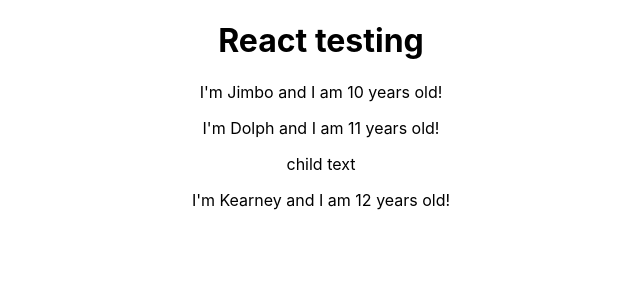
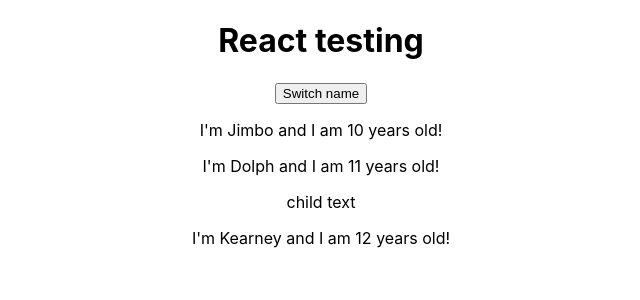
Before and after one commit to prupke2/react-practice, a React (Create React App) app: page / in a window 1280 px wide. Shown: the top 300 px of the page, without its empty margins (319-959 px from the left). Built offline with nearby package versions, Linux system fonts and the light colour scheme.

Commit message:
Change App.js to use a class in order to add state

```diff
--- a/src/App.js
+++ b/src/App.js
@@ -1,17 +1,29 @@
-import React from 'react';
+import React, { Component } from 'react';
 import logo from './logo.svg';
 import './App.css';
 import Person from './Person/Person';
 
-function App() {
+class App extends Component {
+  state = {
+    persons: [
+      { name: 'Jimbo', age: 10},
+      { name: 'Dolph', age: 11},
+      { name: 'Kearney', age: 12}
+    ]
+  };
+
+  render() {
+
     return (
       <div className="App">
         <h1>React testing</h1>
-      <Person name="Jimbo" age="10"/>
+        <button>Switch name</button>
+        <Person name={this.state.persons[0].name} age={this.state.persons[0].age} />
         <Person name="Dolph" age="11"> child text</Person>
         <Person name="Kearney" age="12"/>
       </div>
     );
+  };
 }
 
 export default App;
```
Lines whose indentation alone changed are shown as unchanged.
